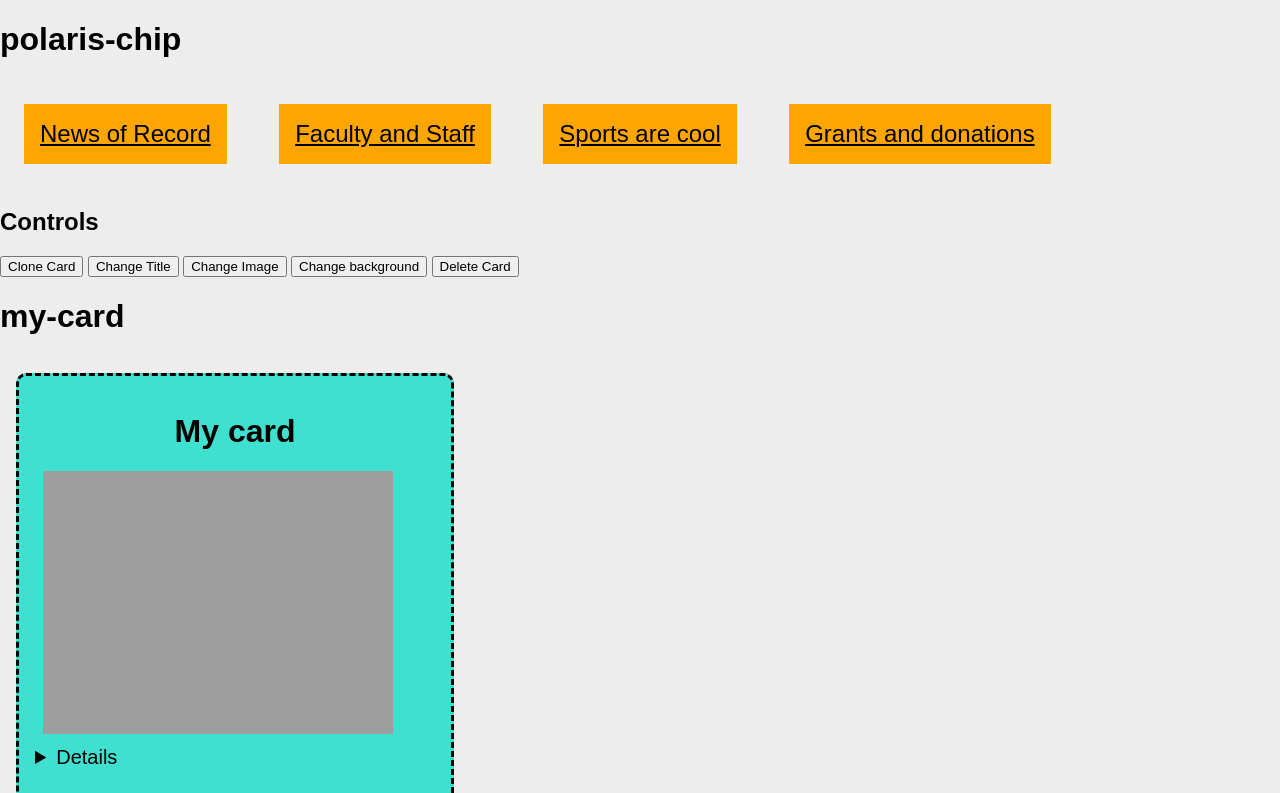
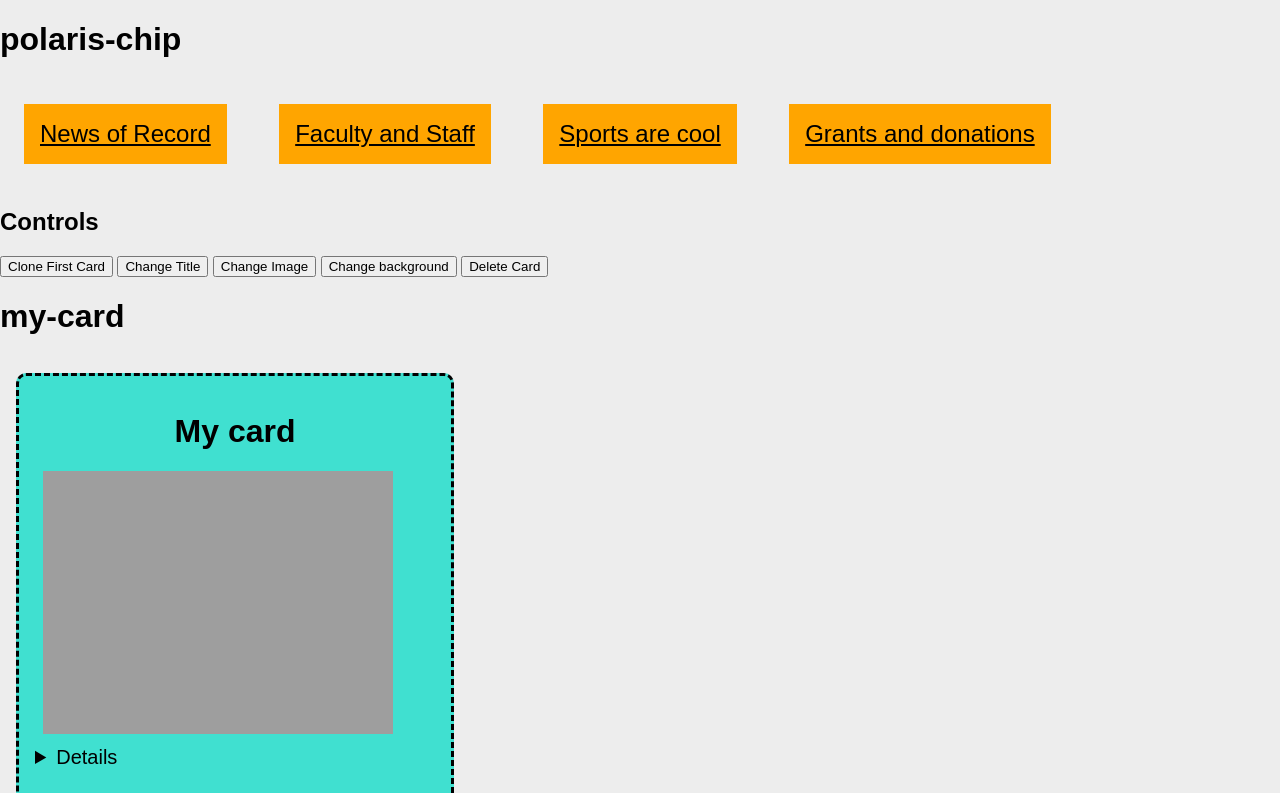
Before and after one commit to Jalpy-Dev/polaris-chip, a website with bundled scripts: page index.html in a window 1280 px wide. Shown: the top 793 px of the page. Built offline with nearby package versions, Linux system fonts and the light colour scheme.

Commit message:
final touches
finished week 5 hw

```diff
--- a/index.html
+++ b/index.html
@@ -34,7 +34,7 @@
 
   <h2>Controls</h2>
   <div class="control-wrapper">
-    <button id="duplicate">Clone Card</button>
+    <button id="duplicate">Clone First Card</button>
     <button id="change-title">Change Title</button>
     <button id="change-image">Change Image</button>
     <button id="bg-change">Change background</button>
```
